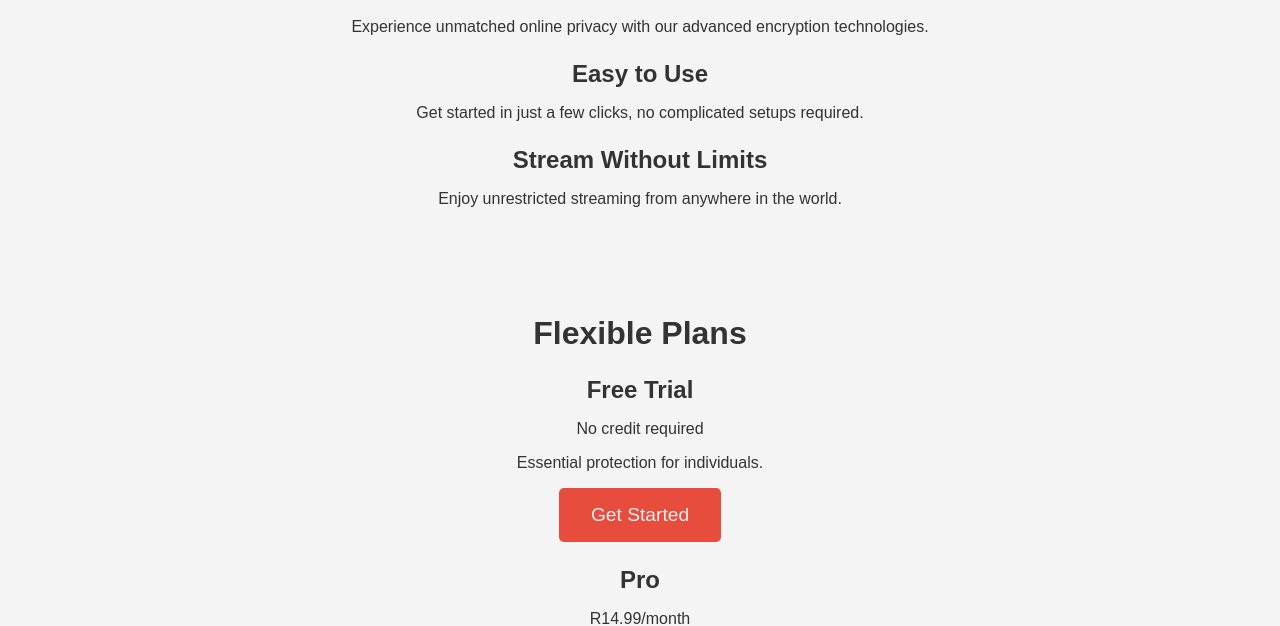
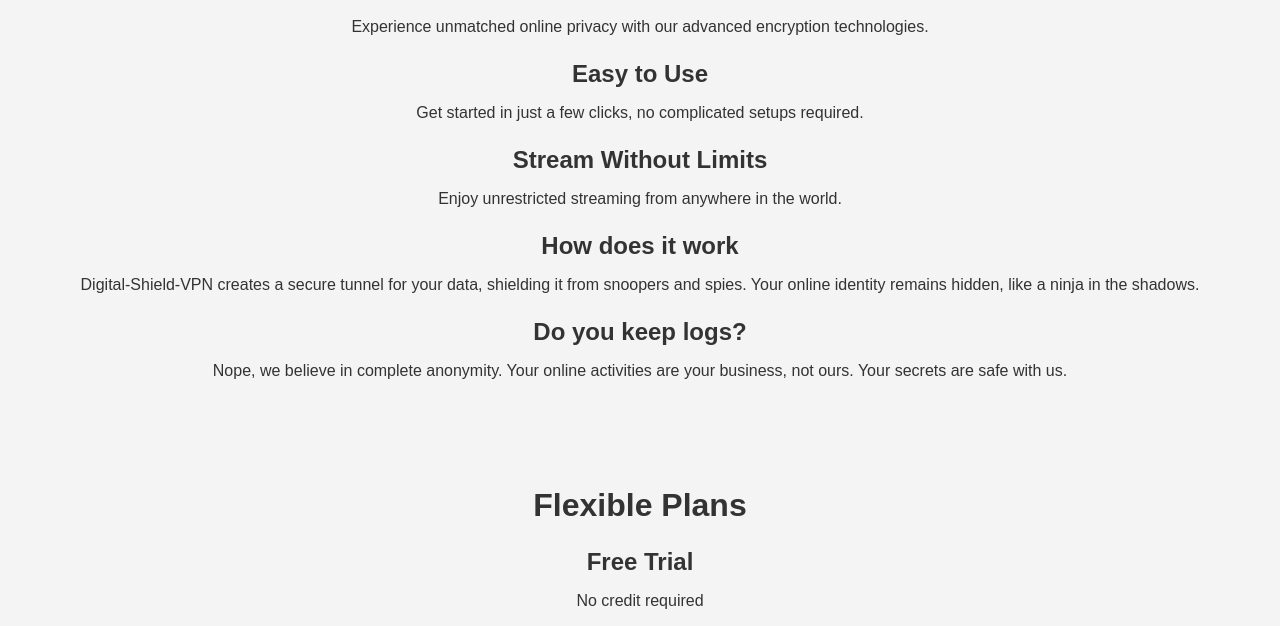
Before and after one commit to scelokhoza/Digital-Shield-VPN, a Flask app: page / in a window 1280 px wide. Shown: the part 742-1368 px from the top of the page. Run offline with Flask 3, Linux system fonts and the light colour scheme.

Commit message:
adding a few features of the vpn to the html side

```diff
--- a/templates/index.html
+++ b/templates/index.html
@@ -39,6 +39,14 @@
             <div class="feature">
                 <h3>Stream Without Limits</h3>
                 <p>Enjoy unrestricted streaming from anywhere in the world.</p>
+            </div>
+            <div class="feature">
+                <h3>How does it work</h3>
+                <p>Digital-Shield-VPN creates a secure tunnel for your data, shielding it from snoopers and spies. Your online identity remains hidden, like a ninja in the shadows.</p>
+            </div>
+            <div class="feature">
+                <h3>Do you keep logs?</h3>
+                <p>Nope, we believe in complete anonymity. Your online activities are your business, not ours. Your secrets are safe with us.</p>
             </div>
         </section>
         <section class="pricing">
--- a/vpn_app.py
+++ b/vpn_app.py
@@ -13,12 +13,12 @@
 
 
 
-@app.route('/proxy', methods=['POST'])
-def proxy():
-    if request.method=='POST':
-        url = request.form['url']
-        response = vpn_client.fetch_url(url)
-        return response
+# @app.route('/proxy', methods=['POST'])
+# def proxy():
+#     if request.method=='POST':
+#         url = request.form['url']
+#         response = vpn_client.fetch_url(url)
+#         return response
 
 
 if __name__ == '__main__':
```
